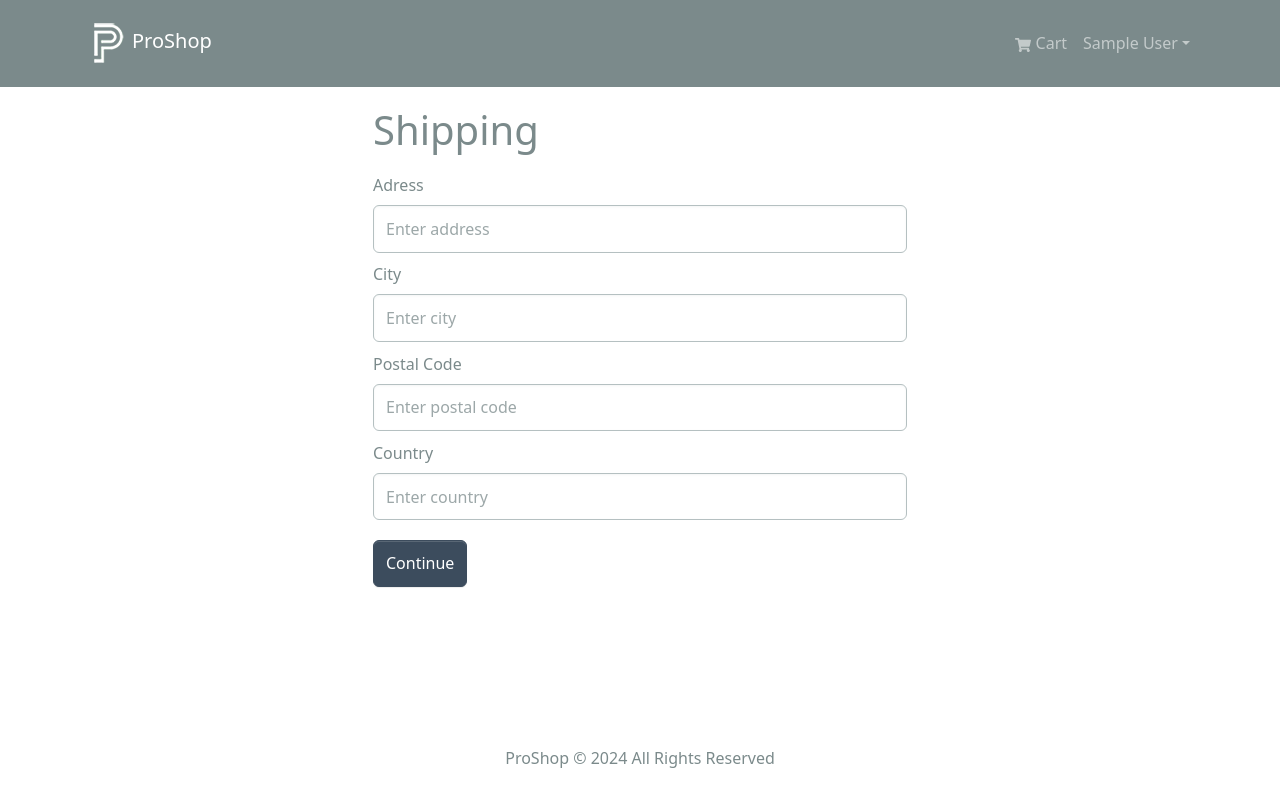
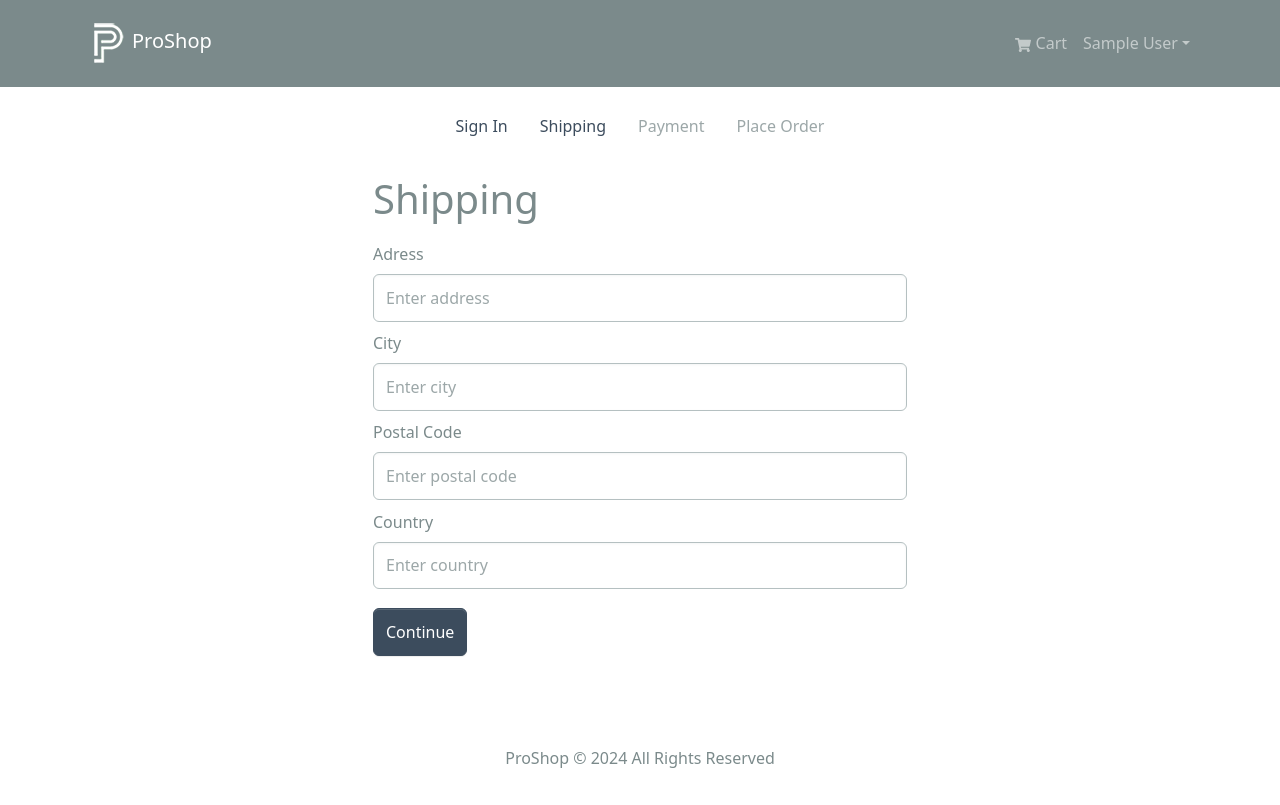
Before and after one commit to IqbalAhmadi/proshop-v2.0, a React (Create React App) app in the folder frontend/: page /shipping in a window 1280 px wide. Built offline with nearby package versions, Linux system fonts and the light colour scheme; sample sign-in values are in the browser's storage.

Commit message:
created checkout steps component

```diff
--- /dev/null
+++ b/frontend/src/components/CheckoutSteps.jsx
@@ -0,0 +1,39 @@
+import { Nav } from "react-bootstrap"
+import { LinkContainer } from "react-router-bootstrap"
+
+const CheckoutSteps = ({step1, step2, step3, step4}) => {
+  return (
+    <Nav className="justify-content-center mb-4">
+        <Nav.Item>
+            {step1 ? (
+            <LinkContainer to="/login">
+                <Nav.Link>Sign In</Nav.Link>
+            </LinkContainer>
+            ) : <Nav.Link disabled>Sign In</Nav.Link>}
+        </Nav.Item>
+        <Nav.Item>
+            {step2 ? (
+            <LinkContainer to="/shipping">
+                <Nav.Link>Shipping</Nav.Link>
+            </LinkContainer>
+            ) : <Nav.Link disabled>Shipping</Nav.Link>}
+        </Nav.Item>
+        <Nav.Item>
+            {step3 ? (
+            <LinkContainer to="/payment">
+                <Nav.Link>Payment</Nav.Link>
+            </LinkContainer>
+            ) : <Nav.Link disabled>Payment</Nav.Link>}
+        </Nav.Item>
+        <Nav.Item>
+            {step4 ? (
+            <LinkContainer to="/placeorder">
+                <Nav.Link>Place Order</Nav.Link>
+            </LinkContainer>
+            ) : <Nav.Link disabled>Place Order</Nav.Link>}
+        </Nav.Item>
+    </Nav>
+  )
+}
+
+export default CheckoutSteps
--- a/frontend/src/screens/ShippingScreen.jsx
+++ b/frontend/src/screens/ShippingScreen.jsx
@@ -4,6 +4,7 @@
 import { useNavigate } from 'react-router-dom'
 import FormContainer from '../components/FormContainer'
 import { saveShippingAddress } from '../slices/cartSlice'
+import CheckoutSteps from '../components/CheckoutSteps'
 
 const ShippingScreen = () => {
   const cart = useSelector((state) => state.cart)
@@ -27,6 +28,7 @@
 
   return (
     <FormContainer>
+        <CheckoutSteps step1 step2 />
       <h1>Shipping</h1>
 
       <Form onSubmit={submitHandler}>
```
